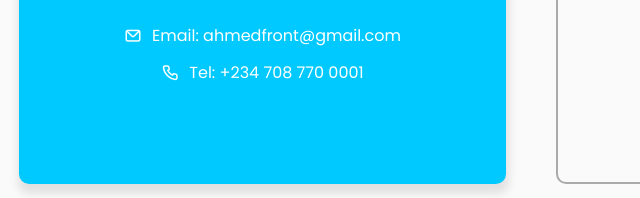
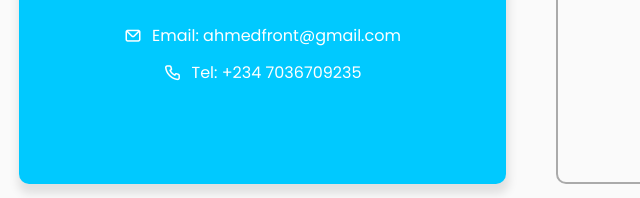
Before and after one commit to mrg-land/portfolio, a plain HTML site: page index.html in a window 1280 px wide. Shown: the part 2175-2373 px from the top of the page, 109-749 px from the left. Drawn offline with nearby package versions, Linux system fonts and the light colour scheme.

Commit message:
Update index.html

```diff
--- a/index.html
+++ b/index.html
@@ -190,7 +190,7 @@
                 <div class="contact-info">
                     <h2>Find Me <i class="uil uil-corner-right-down"></i></h2>
                     <p><i class="uil uil-envelope"></i> Email: ahmedfront@gmail.com</p>
-                    <p><i class="uil uil-phone"></i> Tel: +234 708 770 0001</p>
+                    <p><i class="uil uil-phone"></i> Tel: +234 7036709235</p>
                 </div>
              </div>
              <div class="col">
```
